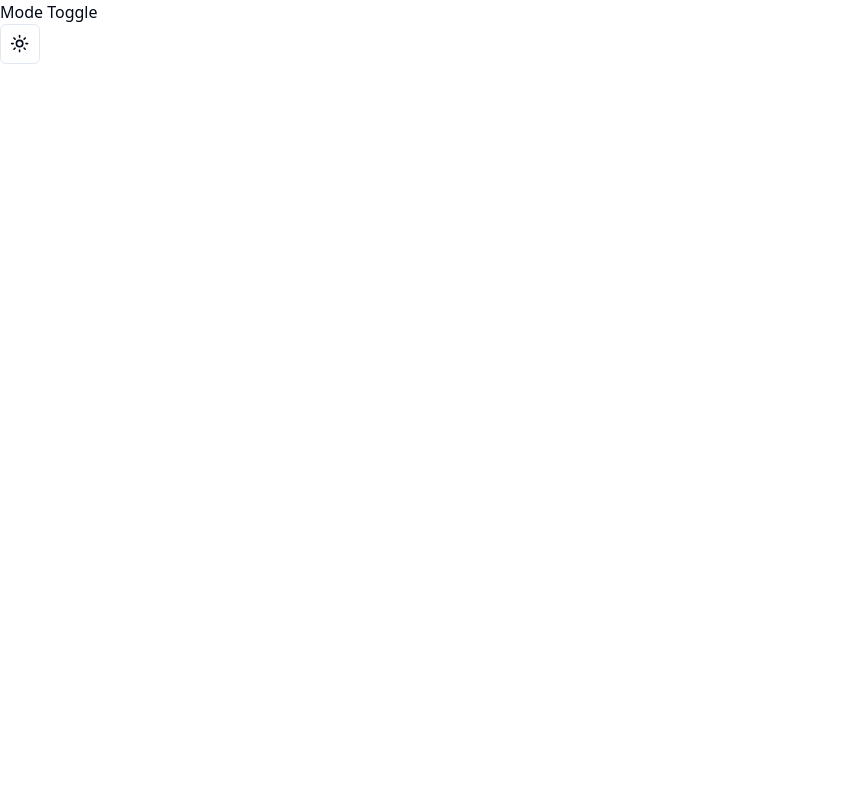
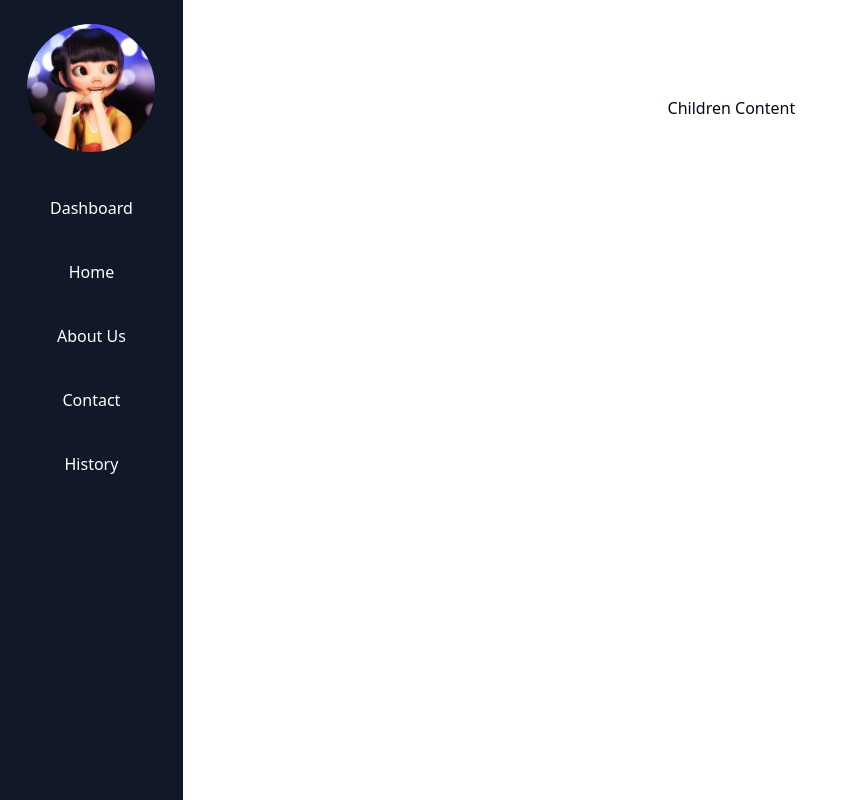
Before and after one commit to UmerDfarooq/social_media_app, a Next.js app: page / in a window 1280 px wide. Shown: the whole page, without its empty margins (0-858 px from the left). Built offline with nearby package versions, Linux system fonts and the light colour scheme.

Commit message:
Sidebar completed

```diff
--- a/app/layout.tsx
+++ b/app/layout.tsx
@@ -5,7 +5,7 @@ import { ThemeProvider } from "../components/theme-provider";
 import { ModeToggle } from "../components/ui/dark-mode";
 
 const inter = Inter({ subsets: ["latin"] });
-
+import Sidebar from "@/components/sidebar/page";
 export const metadata: Metadata = {
   title: "Create Next App",
   description: "Generated by create next app",
@@ -22,10 +22,18 @@ export default function RootLayout({
       <body>
         <ThemeProvider attribute="class" defaultTheme="system" enableSystem>
           <div>
-            <h1>Mode Toggle</h1>
-            <ModeToggle />
+            {/* <h1>Mode Toggle</h1> */}
+            {/* <ModeToggle /> */}
           </div>
-          {children}
+          <div className="grid h-screen grid-cols-7">
+            <div className="col-span-1 bg-sidebar col-span-0">
+              <Sidebar/>
+            </div>
+            <div className="col-span-6 bg-white">
+              {/* Children section content goes here */}
+              {children}
+            </div>
+          </div>
         </ThemeProvider>
       </body>
     </html>
--- a/app/page.tsx
+++ b/app/page.tsx
@@ -1,8 +1,11 @@
 import Image from "next/image";
 import { ModeToggle } from "../components/ui/dark-mode";
-
+import Sidebar from "../components/sidebar/page";
 export default function Home() {
   return (
-    <main className="flex flex-col items-center justify-between p-24"></main>
+    <main className="flex flex-col items-center justify-between p-24">
+      {/* <Sidebar /> */}
+      Children Content
+    </main>
   );
 }
--- /dev/null
+++ b/components/sidebar/page.tsx
@@ -0,0 +1,33 @@
+import React from 'react'
+import { Sidebar_Items } from './sidebar-items'
+import FarmImage from '@/app/Images/Avatar.jpg'
+import Image from 'next/image'
+const Sidebar = () => {
+  return (
+    <>
+
+      <div className="relative grid grid-cols-1 mt-6">
+        <div className="relative flex justify-center">
+          <Image className="w-32 h-32 rounded-full" src={FarmImage} alt="Avatar" />
+        </div>
+        <div className="grid grid-cols-1 mt-6">
+          {Sidebar_Items.map((link, index) => (
+            <div key={index} className="flex items-center justify-center p-4 m-1 text-white transition-colors duration-300 rounded hover:text-white-100 hover:bg-white hover:m-1 hover:rounded hover:font-bold hover:bg-opacity-20">
+              <a href="#" >{link.name}</a>
+            </div>
+          ))}
+        </div>
+      </div>
+
+
+
+
+
+
+
+
+    </>
+  )
+}
+
+export default Sidebar
--- /dev/null
+++ b/components/sidebar/sidebar-items.ts
@@ -0,0 +1,7 @@
+export const Sidebar_Items = [
+  { name: "Dashboard", route: "#dashboard", title: "Dashboard" },
+  { name: "Home", route: "#home", title: "Go to Home" },
+  { name: "About Us", route: "#about", title: "Learn About Us" },
+  { name: "Contact", route: "#contact", title: "Contact Us" },
+  { name: "History", route: "#contact", title: "History" },
+];
--- a/tailwind.config.js
+++ b/tailwind.config.js
@@ -22,6 +22,7 @@ module.exports = {
         ring: "hsl(var(--ring))",
         background: "hsl(var(--background))",
         foreground: "hsl(var(--foreground))",
+        sidebar:'#111827',
         primary: {
           DEFAULT: "hsl(var(--primary))",
           foreground: "hsl(var(--primary-foreground))",
--- a/tsconfig.json
+++ b/tsconfig.json
@@ -23,6 +23,6 @@
       "@/*": ["./*"]
     }
   },
-  "include": ["next-env.d.ts", "**/*.ts", "**/*.tsx", ".next/types/**/*.ts"],
+  "include": ["next-env.d.ts", "**/*.ts", "**/*.tsx", ".next/types/**/*.ts", "components/sidebar/page.tsx"],
   "exclude": ["node_modules"]
 }
```
Also changed, not shown: app/Images/Avatar.jpg (added).
